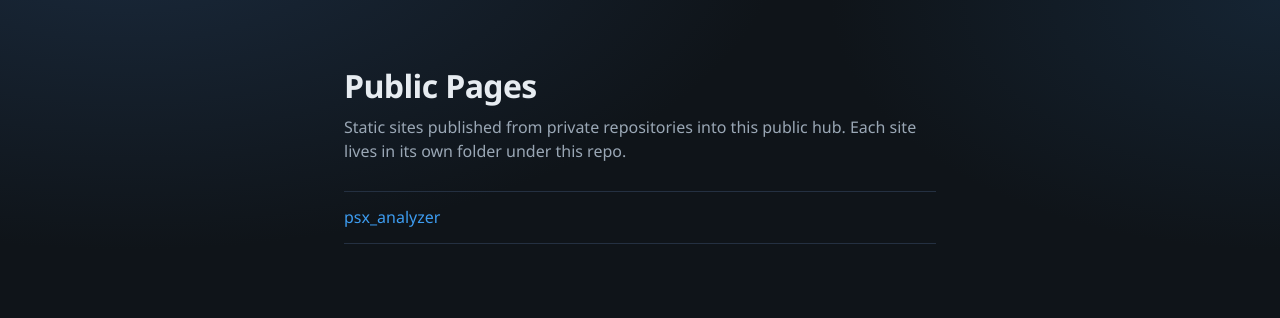
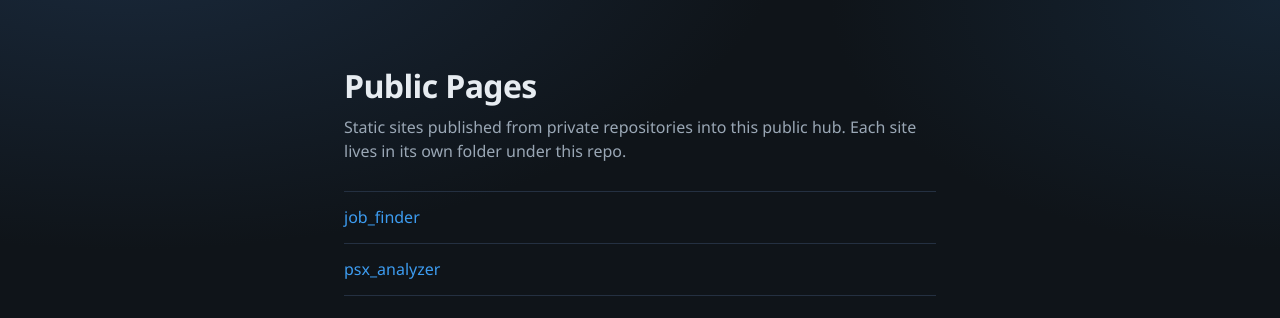
Before and after one commit to alishah151/public_pages, a plain HTML site: page index.html in a window 1280 px wide. Drawn offline with Linux system fonts and the light colour scheme.

Commit message:
chore: refresh hub site list

```diff
--- a/index.html
+++ b/index.html
@@ -72,6 +72,7 @@
         Each site lives in its own folder under this repo.
       </p>
       <ul>
+        <li><a href="./job_finder/">job_finder</a></li>
         <li><a href="./psx_analyzer/">psx_analyzer</a></li>
       </ul>
     </main>
```
